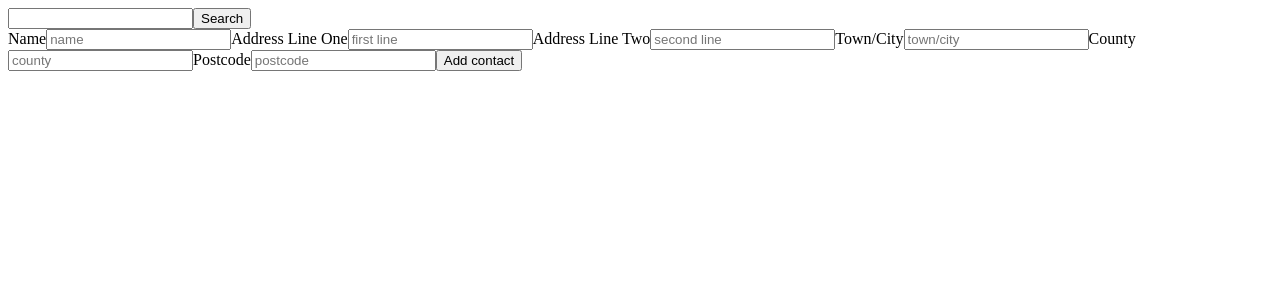
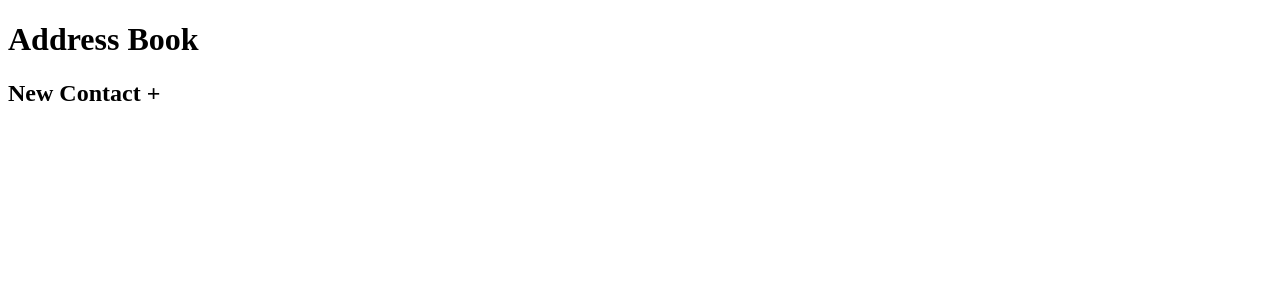
Before and after one commit to christocarr/react-address-book, a React (Create React App) app: page / in a window 1280 px wide. Shown: the top 300 px of the page. Built offline with nearby package versions, Linux system fonts and the light colour scheme.

Commit message:
Feature: component to toggle new contact form

```diff
--- a/src/App.js
+++ b/src/App.js
@@ -1,15 +1,25 @@
 import React, { useState } from 'react';
+import NewContactViewToggle from './components/NewContactViewToggle';
 import AddContact from './components/AddContact';
 import ContactList from './components/ContactList';
 
 function App() {
 	//set state to array which will update with contact objects
 	const [contacts, setContacts] = useState([]);
+	const [newContactView, setNewContactView] = useState(false);
+
+	console.log(newContactView);
 
 	return (
 		<div className="App">
-			<header className="App-header"></header>
-			<AddContact setContacts={setContacts} />
+			<header>
+				<h1>Address Book</h1>
+			</header>
+			<NewContactViewToggle
+				newContactView={newContactView}
+				setNewContactView={setNewContactView}
+			/>
+			{newContactView && <AddContact setContacts={setContacts} />}
 			<ContactList contacts={contacts} />
 		</div>
 	);
--- /dev/null
+++ b/src/components/NewContactViewToggle.js
@@ -0,0 +1,9 @@
+import React from 'react';
+
+function NewContactViewToggle({ newContactView, setNewContactView }) {
+	return (
+		<h2 onClick={() => setNewContactView(!newContactView)}>New Contact +</h2>
+	);
+}
+
+export default NewContactViewToggle;
```
